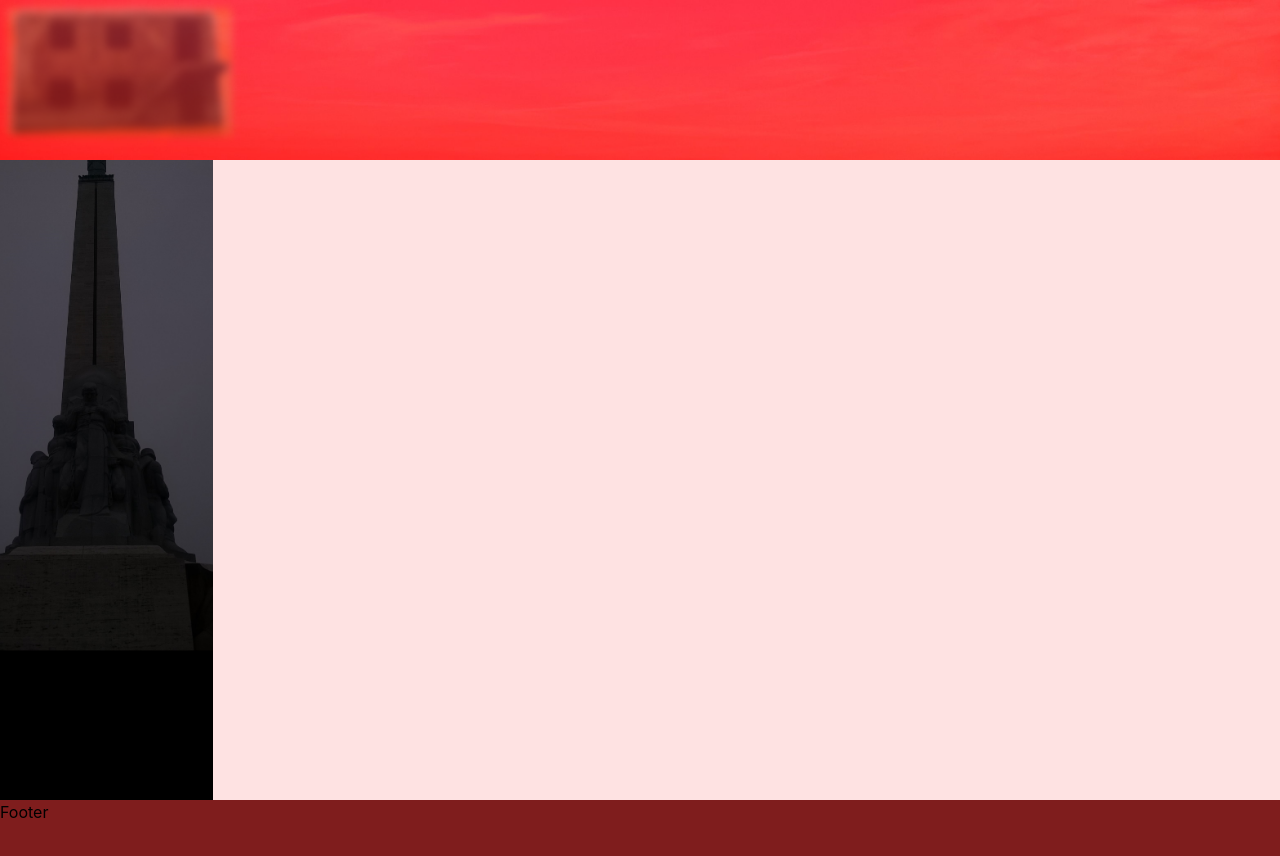
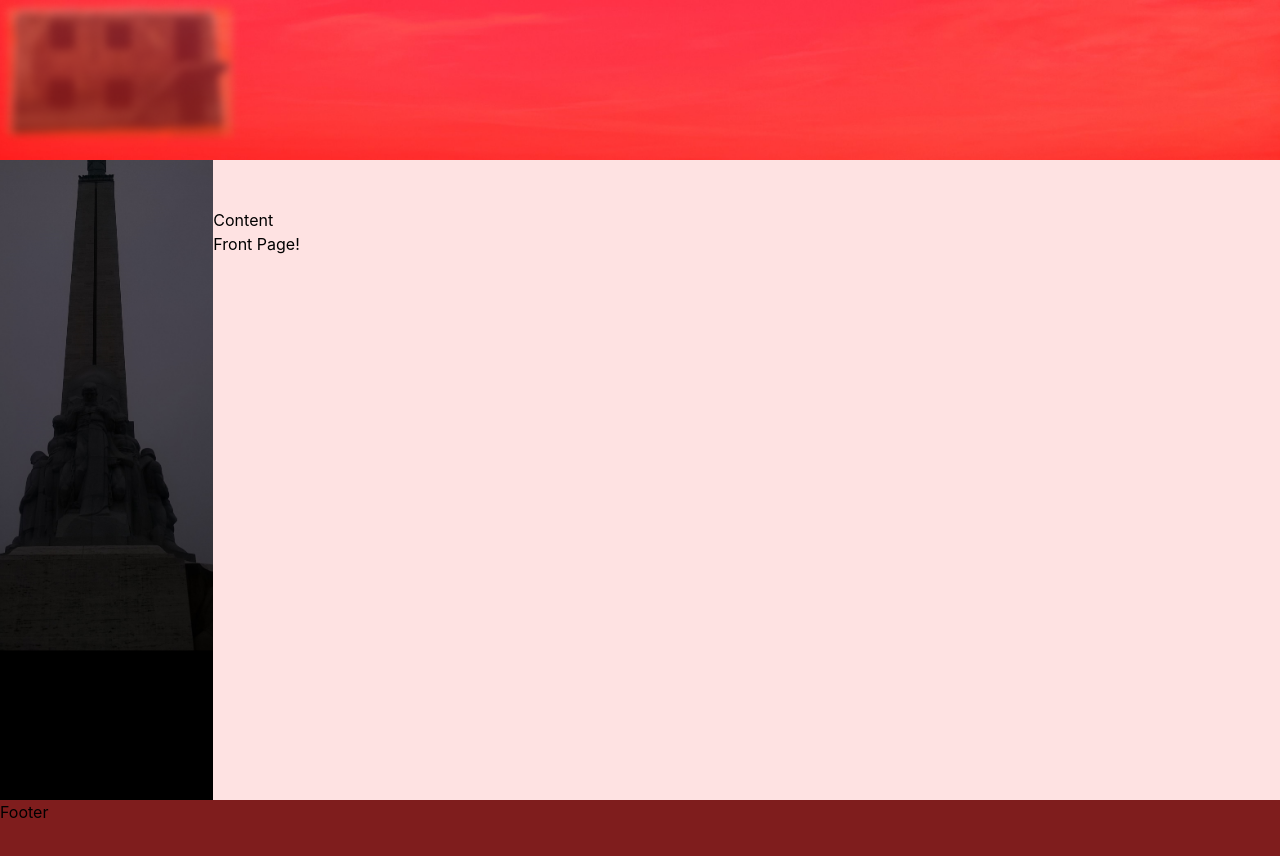
Before and after one commit to otavo002-xamk/portfolio-2023, a React (Create React App) app: page / in a window 1280 px wide. Shown: the top 856 px of the page. Built offline with nearby package versions, Linux system fonts and the light colour scheme.

Commit message:
added routes

```diff
--- a/package.json
+++ b/package.json
@@ -9,6 +9,7 @@
     "daisyui": "^2.41.0",
     "react": "^18.2.0",
     "react-dom": "^18.2.0",
+    "react-router-dom": "^6.4.4",
     "react-scripts": "5.0.1",
     "web-vitals": "^2.1.4"
   },
--- a/src/Content.js
+++ b/src/Content.js
@@ -1,9 +1,24 @@
 import React from "react";
+import { BrowserRouter as Router, Routes, Route } from "react-router-dom";
+import FrontPage from "./pages/FrontPage";
+import Sample1 from "./pages/Sample1";
+import Sample2 from "./pages/Sample2";
+import Sample3 from "./pages/Sample3";
+import Sample4 from "./pages/Sample4";
 
 function Content() {
   return (
-    <div className="col-start-2 col-end-7 w-full bg-red-100">
-      <p>Content</p>
+    <div className="col-start-2 col-end-7 w-full bg-red-100 pt-52">
+      <h3>Content</h3>
+      <Router>
+        <Routes>
+          <Route exact path="/" element={<FrontPage />} />
+          <Route path="/sample1" element={<Sample1 />} />
+          <Route path="/sample2" element={<Sample2 />} />
+          <Route path="/sample3" element={<Sample3 />} />
+          <Route path="/sample4" element={<Sample4 />} />
+        </Routes>
+      </Router>
     </div>
   );
 }
--- /dev/null
+++ b/src/pages/FrontPage.js
@@ -0,0 +1,11 @@
+import React from "react";
+
+function FrontPage() {
+  return (
+    <div>
+      <p>Front Page!</p>
+    </div>
+  );
+}
+
+export default FrontPage;
--- /dev/null
+++ b/src/pages/Sample1.js
@@ -0,0 +1,11 @@
+import React from "react";
+
+function Sample1() {
+  return (
+    <div>
+      <p>Sample 1!</p>
+    </div>
+  );
+}
+
+export default Sample1;
--- /dev/null
+++ b/src/pages/Sample2.js
@@ -0,0 +1,11 @@
+import React from "react";
+
+function Sample2() {
+  return (
+    <div>
+      <p>Sample 2!</p>
+    </div>
+  );
+}
+
+export default Sample2;
--- /dev/null
+++ b/src/pages/Sample3.js
@@ -0,0 +1,11 @@
+import React from "react";
+
+function Sample3() {
+  return (
+    <div>
+      <p>Sample 3!</p>
+    </div>
+  );
+}
+
+export default Sample3;
--- /dev/null
+++ b/src/pages/Sample4.js
@@ -0,0 +1,11 @@
+import React from "react";
+
+function Sample4() {
+  return (
+    <div>
+      <p>Sample 4!</p>
+    </div>
+  );
+}
+
+export default Sample4;
```
Also changed, not shown: 1 other file (tests, documents, lock files or other folders).
